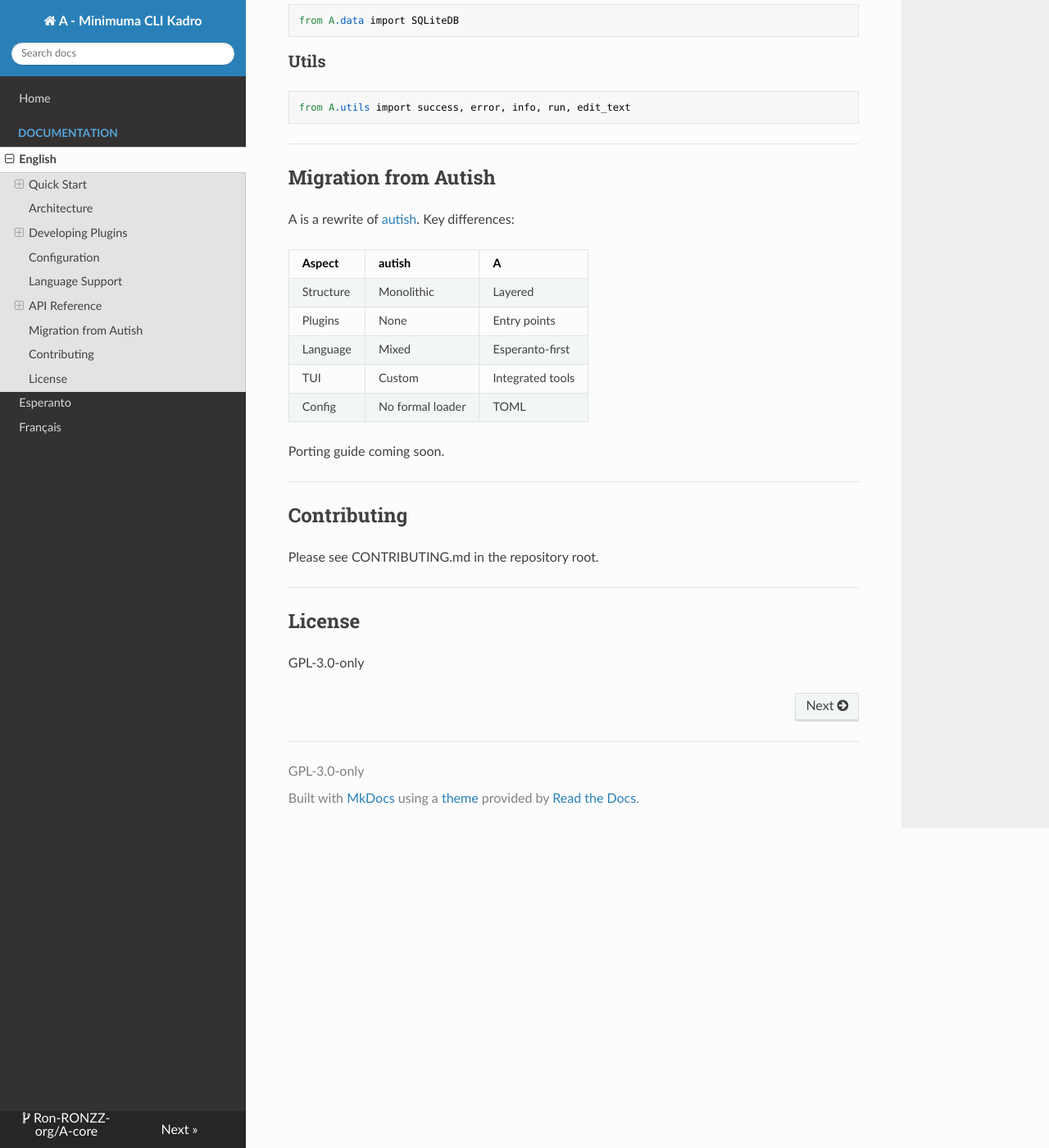
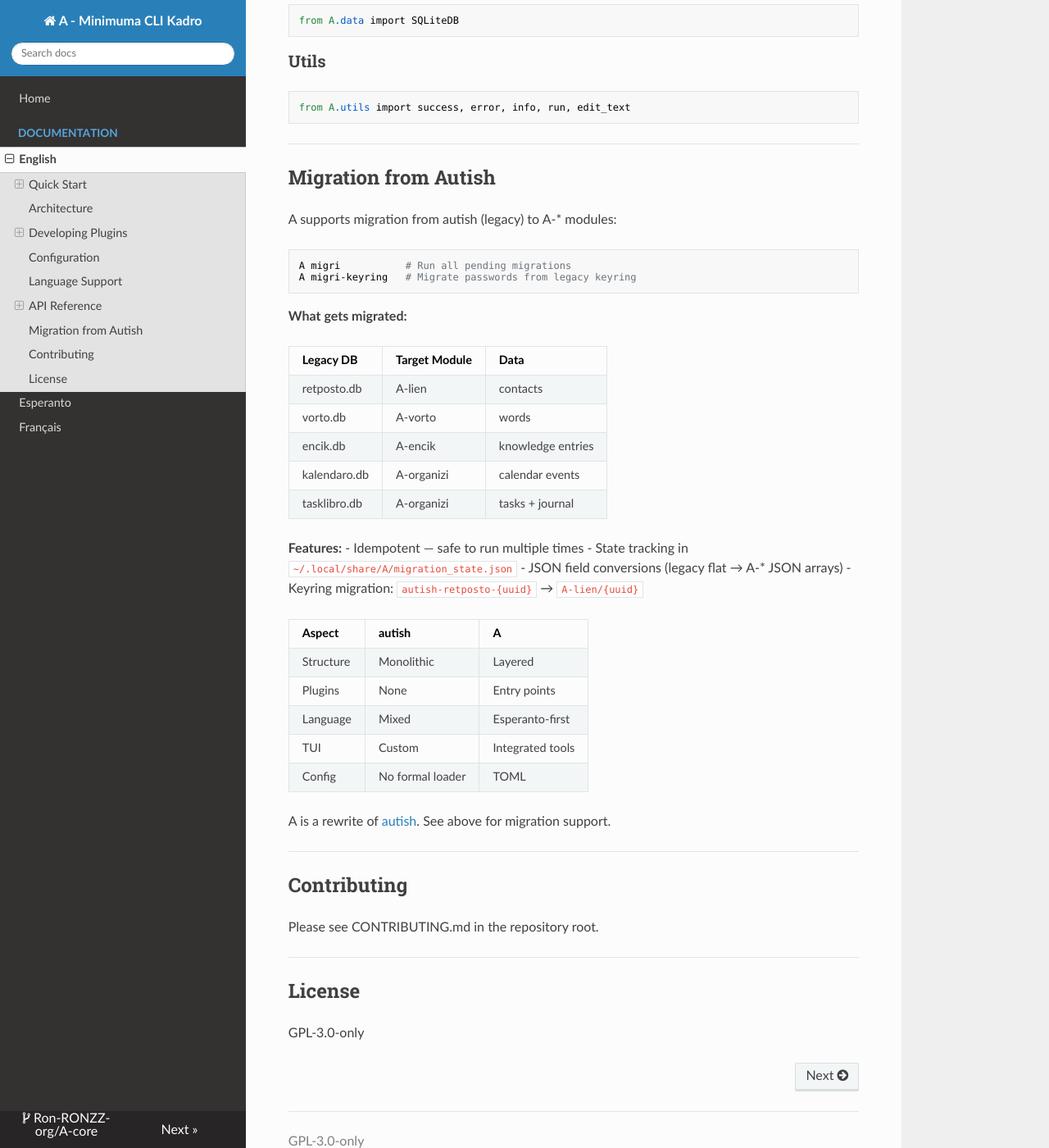
Before and after one commit to Ron-RONZZ-org/A-core, an MkDocs documentation site: the page built from docs/en/index.md, in a window 1280 px wide and 1400 px high, scrolled down 3138 px. Shown: the whole window at 82% size. Built offline with MkDocs 1.6.1, drawn with Linux system fonts in a browser that asks for light colours; nearby versions of some CDN libraries.

Commit message:
docs: add migration docs to multilingual readthedocs
- Update docs/en/index.md with migration section
- Add Esperanto docs in docs/eo/index.md
- Add French docs in docs/fr/index.md

````diff
--- a/docs/en/index.md
+++ b/docs/en/index.md
@@ -181,7 +181,28 @@ from A.utils import success, error, info, run, edit_text
 
 ## Migration from Autish
 
-A is a rewrite of [autish](https://github.com/Ron-RONZZ-org/autish/). Key differences:
+A supports migration from autish (legacy) to A-* modules:
+
+```bash
+A migri           # Run all pending migrations
+A migri-keyring   # Migrate passwords from legacy keyring
+```
+
+**What gets migrated:**
+
+| Legacy DB | Target Module | Data |
+|----------|------------|------|
+| retposto.db | A-lien | contacts |
+| vorto.db | A-vorto | words |
+| encik.db | A-encik | knowledge entries |
+| kalendaro.db | A-organizi | calendar events |
+| tasklibro.db | A-organizi | tasks + journal |
+
+**Features:**
+- Idempotent — safe to run multiple times
+- State tracking in `~/.local/share/A/migration_state.json`
+- JSON field conversions (legacy flat → A-* JSON arrays)
+- Keyring migration: `autish-retposto-{uuid}` → `A-lien/{uuid}`
 
 | Aspect | autish | A |
 |--------|--------|-----|
@@ -191,7 +212,7 @@ A is a rewrite of [autish](https://github.com/Ron-RONZZ-org/autish/). Key differ
 | TUI | Custom | Integrated tools |
 | Config | No formal loader | TOML |
 
-Porting guide coming soon.
+A is a rewrite of [autish](https://github.com/Ron-RONZZ-org/autish/). See above for migration support.
 
 ---
 
````
Also changed, not shown: docs/eo/index.md (+25 -0 lines), docs/fr/index.md (+25 -0 lines).
